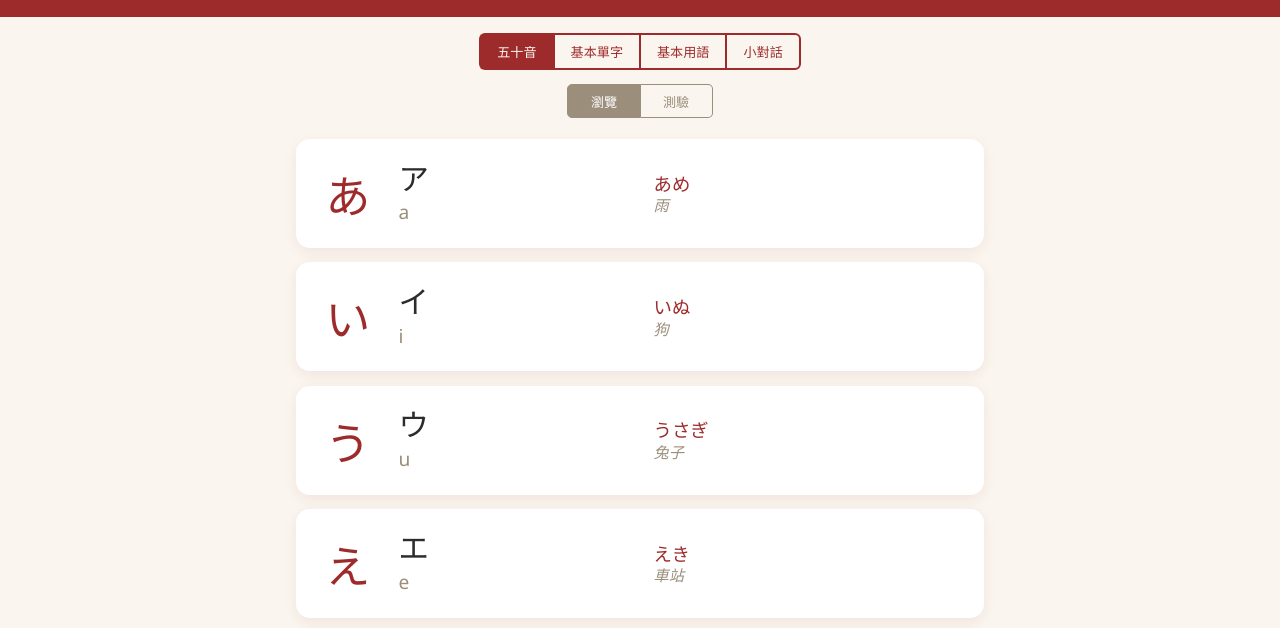
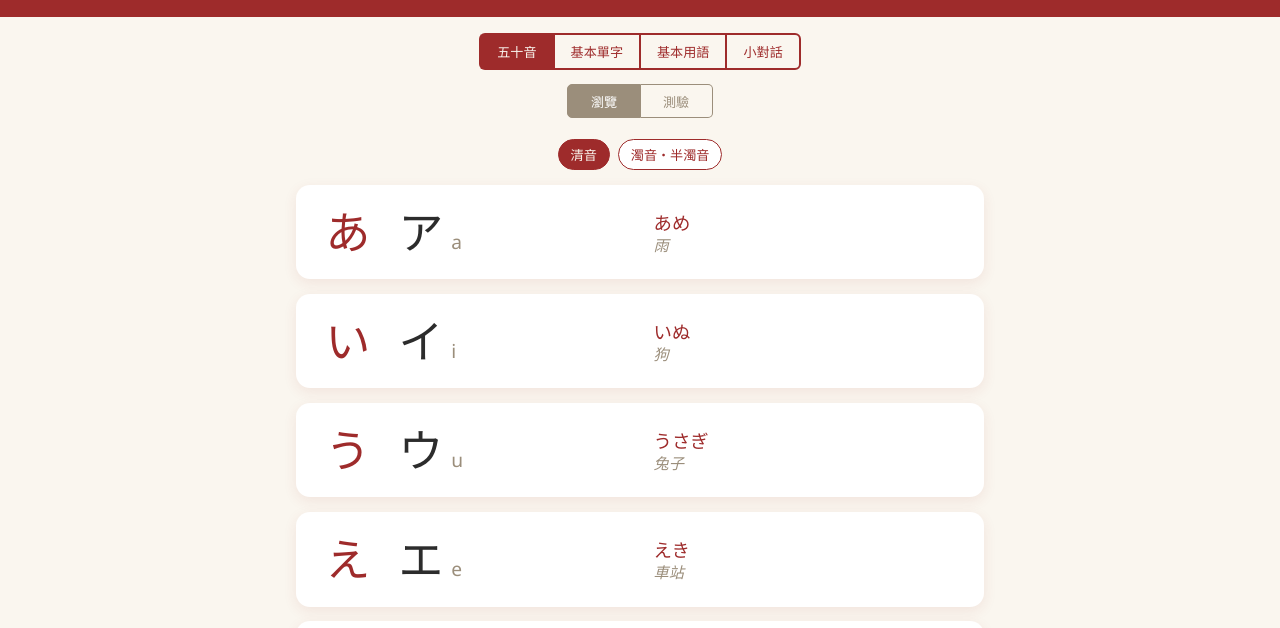
Before and after one commit to jinshuanyu/first-words, a plain HTML site: page ja.html in a window 1280 px wide. Shown: the part 130-758 px from the top of the page. Drawn offline with Linux system fonts and the light colour scheme.

Commit message:
日文五十音：片假名跟平假名同大小同高度；清音／濁音・半濁音分開切換（測驗跟著切）
Co-Authored-By: Claude Opus 5.5 <noreply@anthropic.com>

```diff
--- a/ja.html
+++ b/ja.html
@@ -300,9 +300,16 @@ body{font-family:'Noto Sans TC','PingFang TC','Microsoft JhengHei',sans-serif}
 .support-btn:focus{outline:3px solid rgba(251,191,36,.45);outline-offset:2px}
 @media (max-width:640px){ .support-btn{font-size:0.9rem;font-weight:500;padding:.45rem 1rem} }
 
-/* 五十音：片假名放在羅馬字上面、放大 */
-.al-kana{font-size:1.9rem;color:#2C2C2C;line-height:1.2}
-@media(max-width:420px){ .al-kana{font-size:1.7rem} }
+/* 五十音：片假名跟平假名一樣大、同一高度，羅馬字小字放旁邊 */
+.alpha-table .alpha-row{align-items:start}
+.al-letter,.al-kana{line-height:1.15}
+.al-kana-line{display:flex;align-items:baseline;gap:0.5rem}
+.al-kana{font-size:2.8rem;color:#2C2C2C}
+.al-kana-line .al-ipa{margin-top:0}
+.alpha-table .al-word{padding-top:0.55rem}
+@media(max-width:420px){ .al-kana{font-size:2.3rem} .alpha-table .al-word{padding-top:0.45rem} }
+/* 清音／濁音・半濁音切換 */
+.agroup{display:flex;justify-content:center;gap:0.5rem}
 </style>
 </head>
 <body>
@@ -657,8 +664,13 @@ function hl(word, field = 't') {
 }
 // 測驗用的資料：基本單字頁會跟著篩選
 function quizData() {
+  if (currentUnit === 'alphabet') return alphaList();
   return currentUnit === 'words' ? filteredWords() : units.find(u => u.id === currentUnit).data;
 }
+// ── 五十音：清音／濁音・半濁音 分開看（測驗也跟著目前選的那組）──
+let alphaGroup = 'sei';
+const DAKU = new Set('がぎぐげござじずぜぞだぢづでどばびぶべぼぱぴぷぺぽ');
+const alphaList = () => alphabet.filter(a => DAKU.has(a.letter) === (alphaGroup === 'daku'));
 const sayOf = x => x.say || x.t;
 
 // ── 口音切換（只有設定 VARIANTS 的語言才有，例如西班牙文）──
@@ -1027,7 +1039,8 @@ function updateCounter() {
     document.getElementById('counter').textContent =
       `${u.name}${tags ? '・' + tags : ''}`;
   } else {
-    document.getElementById('counter').textContent = u.name;
+    document.getElementById('counter').textContent =
+      currentUnit === 'alphabet' && alphaGroup === 'daku' ? `${u.name}・濁音・半濁音` : u.name;
   }
 }
 
@@ -1048,12 +1061,16 @@ function renderBrowse() {
 
   if (currentUnit === 'alphabet') {
     grid.className = 'grid alpha-table';
-    grid.innerHTML = alphabet.map(a => `
+    const groupChips = `
+      <div class="agroup">
+        <button class="chip${alphaGroup === 'sei' ? ' active' : ''}" data-agroup="sei">清音</button>
+        <button class="chip${alphaGroup === 'daku' ? ' active' : ''}" data-agroup="daku">濁音・半濁音</button>
+      </div>`;
+    grid.innerHTML = groupChips + alphaList().map(a => `
       <div class="alpha-row${a.note ? ' has-note' : ''}">
         <div class="al-letter" data-speak="${a.say || a.name}">${a.letter}</div>
         <div class="al-name" data-speak="${a.say || a.name}">
-          <div class="al-kana">${ipaOf(a)}</div>
-          <div class="al-ipa">${a.name}</div>
+          <div class="al-kana-line"><span class="al-kana">${ipaOf(a)}</span><span class="al-ipa">${a.name}</span></div>
           ${a.note ? `<div class="al-sub">${a.note}</div>` : ''}
         </div>
         <div class="al-word" data-speak="${a.wordSay || a.word}">
@@ -1122,6 +1139,13 @@ document.getElementById('browse-view').addEventListener('click', e => {
   const t = e.target.closest('[data-toggle]');
   const c = e.target.closest('[data-cat]');
   const f = e.target.closest('[data-filter]');
+  const g = e.target.closest('[data-agroup]');
+  if (g) {
+    alphaGroup = g.dataset.agroup;
+    updateCounter();
+    renderBrowse();
+    return;
+  }
   if (t || c || f) {
     if (t) phonicsOpen = !phonicsOpen;
     if (c) currentCat = c.dataset.cat || null;
```
